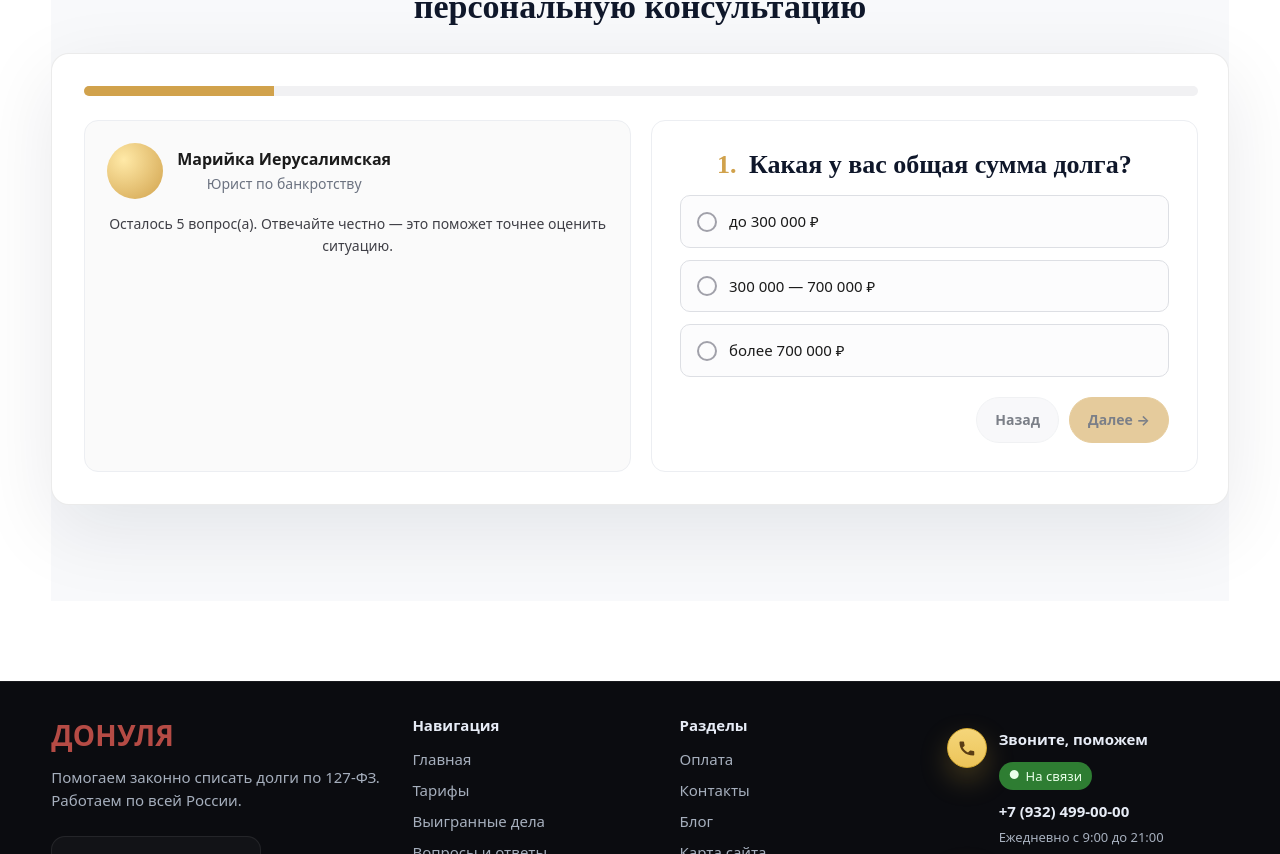
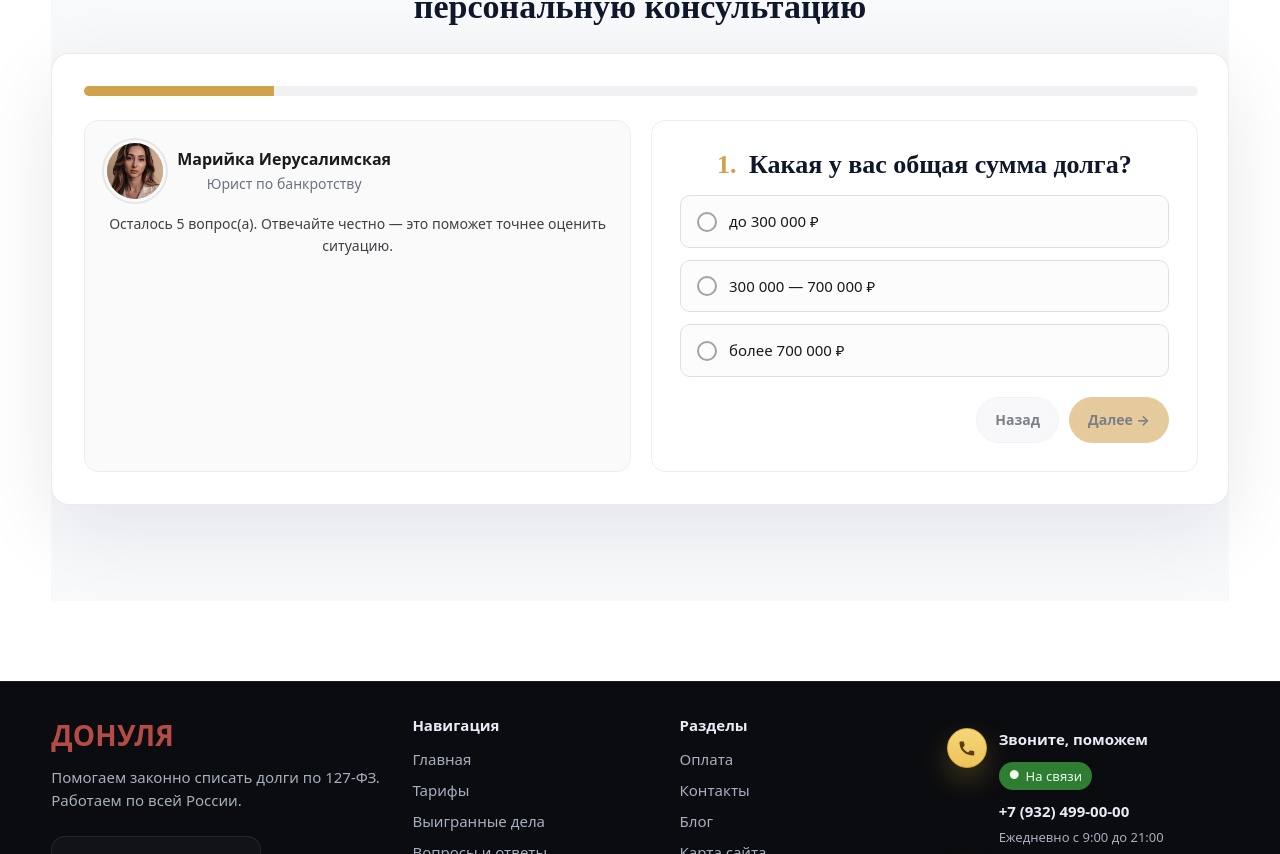
Before and after one commit to lvvNikolas/Bankruptcy-site, a Next.js app: page /faq in a window 1280 px wide. Shown: the part 1131-1985 px from the top of the page. Built offline with nearby package versions, Linux system fonts and the light colour scheme.

Commit message:
Заменить абстрактный аватар в опросе на фото Марийки и привести стили Quiz к единому виду

```diff
--- a/src/app/components/sections/Quiz/Quiz.tsx
+++ b/src/app/components/sections/Quiz/Quiz.tsx
@@ -1,6 +1,7 @@
 "use client";
 
 import { useEffect, useMemo, useRef, useState } from "react";
+import Image from "next/image";
 import LeadForm from "@components/LeadForm/LeadForm";
 import "@styles/Quiz.css";
 
@@ -92,7 +93,9 @@ export default function Quiz() {
       ? Array.isArray(v) && v.length > 0
       : typeof v === "string" && !!v;
   };
+
   const canProceed = completed ? true : isAnswered(q);
+
   const progress = useMemo(
     () => Math.round(((completed ? total : step + 1) / total) * 100),
     [step, total, completed]
@@ -106,7 +109,9 @@ export default function Quiz() {
       if (s >= 0 && s < total) setStep(s);
       if (a && typeof a === "object") setAnswers(a);
       if (c) setCompleted(true);
-    } catch {}
+    } catch {
+      /* ignore */
+    }
   }, [total]);
 
   useEffect(() => {
@@ -114,13 +119,16 @@ export default function Quiz() {
       localStorage.setItem(LS.step, String(step));
       localStorage.setItem(LS.answers, JSON.stringify(answers));
       localStorage.setItem(LS.completed, completed ? "1" : "0");
-    } catch {}
+    } catch {
+      /* ignore */
+    }
   }, [step, answers, completed]);
 
   const chooseSingle = (qid: string, id: string) => {
     setAnswers((p) => ({ ...p, [qid]: id }));
     if (error) setError("");
   };
+
   const toggleMulti = (qid: string, id: string) => {
     setAnswers((p) => {
       const arr = Array.isArray(p[qid]) ? (p[qid] as string[]) : [];
@@ -137,6 +145,7 @@ export default function Quiz() {
     if (step < total - 1) setStep((s) => s + 1);
     else setShowVerdict(true);
   };
+
   const onBack = () => setStep((s) => Math.max(0, s - 1));
 
   const toForm = () => {
@@ -155,7 +164,9 @@ export default function Quiz() {
     setShowVerdict(false);
     try {
       localStorage.clear();
-    } catch {}
+    } catch {
+      /* ignore */
+    }
   };
 
   const summary = useMemo(() => {
@@ -194,7 +205,15 @@ export default function Quiz() {
             {/* Левая колонка */}
             <aside className="quiz__aside">
               <div className="quiz__person">
-                <div className="quiz__avatar" />
+                <div className="quiz__avatar">
+                  <Image
+                    src="/media/Mari.jpg"
+                    alt="Марийка Иерусалимская"
+                    fill
+                    sizes="56px"
+                    className="quiz__avatarImg"
+                  />
+                </div>
                 <div>
                   <div className="quiz__personName">Марийка Иерусалимская</div>
                   <div className="quiz__personRole">Юрист по банкротству</div>
@@ -215,7 +234,9 @@ export default function Quiz() {
                   </h3>
 
                   {q.multiple && (
-                    <div className="quiz__hint">Можно выбрать несколько вариантов</div>
+                    <div className="quiz__hint">
+                      Можно выбрать несколько вариантов
+                    </div>
                   )}
 
                   <div className="quiz__options">
@@ -228,7 +249,9 @@ export default function Quiz() {
                       return (
                         <label
                           key={opt.id}
-                          className={`quiz__card ${checked ? "is-checked" : ""}`}
+                          className={`quiz__card ${
+                            checked ? "is-checked" : ""
+                          }`}
                         >
                           <input
                             type={q.multiple ? "checkbox" : "radio"}
@@ -241,7 +264,11 @@ export default function Quiz() {
                                 : chooseSingle(q.id, opt.id)
                             }
                           />
-                          <span className={q.multiple ? "quiz__boxMark" : "quiz__circle"} />
+                          <span
+                            className={
+                              q.multiple ? "quiz__boxMark" : "quiz__circle"
+                            }
+                          />
                           <span className="quiz__label">{opt.label}</span>
                         </label>
                       );
@@ -251,7 +278,11 @@ export default function Quiz() {
                   {error && <div className="quiz__error">{error}</div>}
 
                   <div className="quiz__actions">
-                    <button className="quiz-btn ghost" onClick={onBack} disabled={step === 0}>
+                    <button
+                      className="quiz-btn ghost"
+                      onClick={onBack}
+                      disabled={step === 0}
+                    >
                       Назад
                     </button>
                     <button
@@ -259,7 +290,9 @@ export default function Quiz() {
                       onClick={onNext}
                       disabled={!canProceed}
                     >
-                      {step < total - 1 ? "Далее →" : "Получить результат"}
+                      {step < total - 1
+                        ? "Далее →"
+                        : "Получить результат"}
                     </button>
                   </div>
                 </>
@@ -295,26 +328,37 @@ export default function Quiz() {
       {showVerdict && (
         <div
           className="quiz__overlay"
-          onClick={(e) => e.target === e.currentTarget && setShowVerdict(false)}
+          onClick={(e) =>
+            e.target === e.currentTarget && setShowVerdict(false)
+          }
         >
           <div className="quiz__modal">
             <div className="quiz__modalHeader">
               <h4>🎉 Вы подходите под процедуру банкротства</h4>
-              <button className="quiz__close" onClick={() => setShowVerdict(false)}>
+              <button
+                className="quiz__close"
+                onClick={() => setShowVerdict(false)}
+              >
                 ×
               </button>
             </div>
             <p>
-              Юрист свяжется, уточнит детали и расскажет, как именно она пройдёт
-              в вашем случае.
+              Юрист свяжется, уточнит детали и расскажет, как именно она
+              пройдёт в вашем случае.
             </p>
             <ul>
               <li>Оценим сроки и стоимость под вашу ситуацию;</li>
               <li>Подскажем, какие документы понадобятся;</li>
               <li>Ответим на все вопросы.</li>
             </ul>
-            <div className="quiz__actions" style={{ justifyContent: "center" }}>
-              <button className="quiz-btn ghost" onClick={() => setShowVerdict(false)}>
+            <div
+              className="quiz__actions"
+              style={{ justifyContent: "center" }}
+            >
+              <button
+                className="quiz-btn ghost"
+                onClick={() => setShowVerdict(false)}
+              >
                 Вернуться к ответам
               </button>
               <button className="quiz-btn primary" onClick={toForm}>
--- a/src/styles/Quiz.css
+++ b/src/styles/Quiz.css
@@ -88,12 +88,23 @@
   align-items: center;
   gap: 14px;
 }
+
+/* Аватар с фото Марийки */
 .quiz__avatar {
   width: 56px;
   height: 56px;
   border-radius: 50%;
-  background: radial-gradient(circle at 30% 30%, #ffe9a7, #d1a24c);
+  position: relative;
+  overflow: hidden;
+  background: radial-gradient(circle at 30% 30%, #ffe9a7, #d1a24c); /* fallback */
+  box-shadow:
+    0 0 0 3px #fafafa,
+    0 0 0 5px rgba(0, 0, 0, 0.08);
 }
+.quiz__avatarImg {
+  object-fit: cover;
+}
+
 .quiz__personName {
   font-weight: 700;
 }
```
Also changed, not shown: public/media/Mari.jpg (added).
